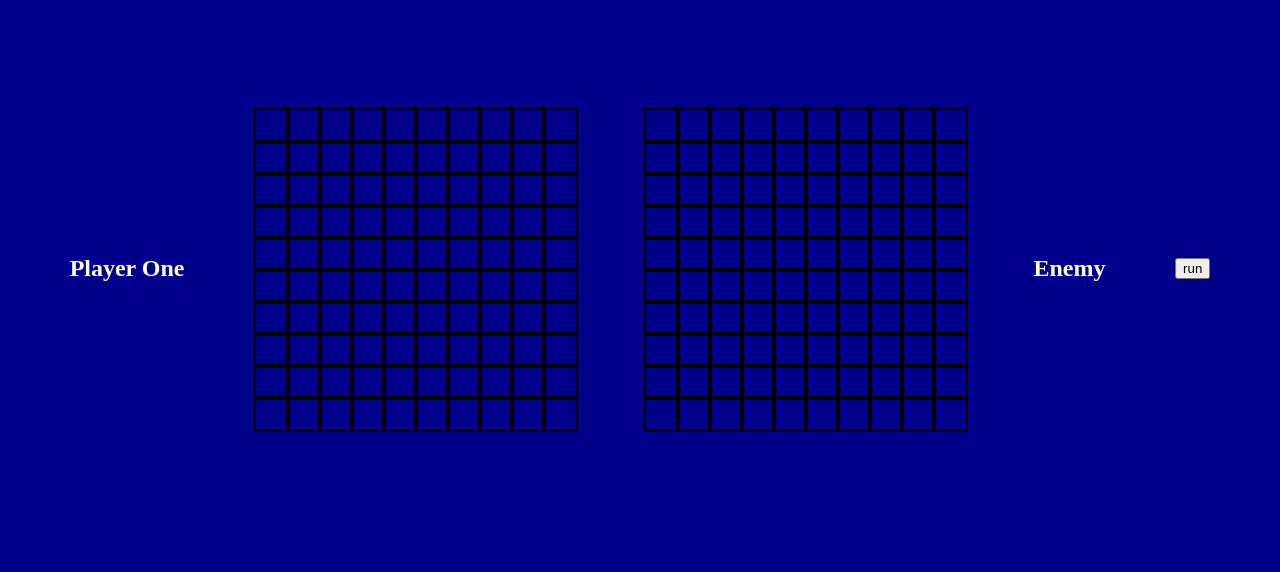
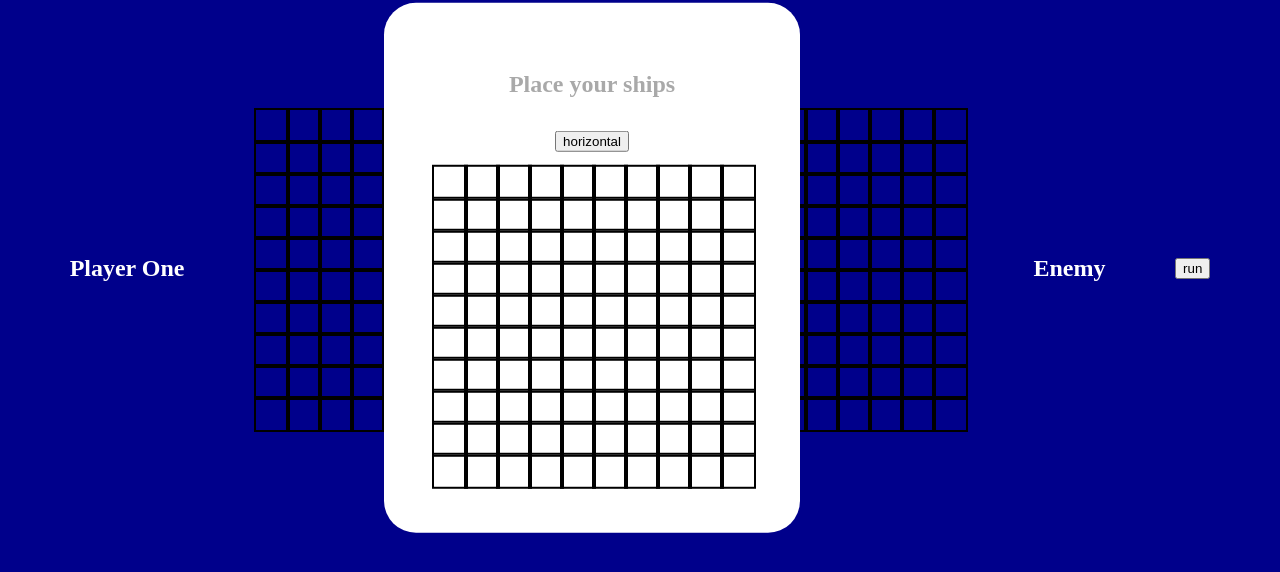
Before and after one commit to mhickner44/battleShip, a website built with webpack: page dist/index.html in a window 1280 px wide. Shown: the part 132-704 px from the top of the page. Built offline with nearby package versions, Linux system fonts and the light colour scheme; files whose address does not match are found by name.

Commit message:
ship placement pop up on screen

```diff
--- a/src/dom.js
+++ b/src/dom.js
@@ -61,20 +61,20 @@ const addGridListeners = (enemyGrid) => {
 };
 
 
-function endGame(result,winner) {
+function endGame(result, winner) {
   if (result == true) {
     //place pop up over the board\
 
 
     const popUpContainer = document.createElement("div");
-    popUpContainer.className="popUpContainer"
+    popUpContainer.className = "popUpContainer"
     const text = document.createElement("h2");
-    text.textContent="Game Over!";
+    text.textContent = "Game Over!";
     const winnerText = document.createElement("h2");
-    winnerText.className="winnerText";
-    winnerText.textContent="You "+winner;
-    const replayBtn=document.createElement("button");
-    replayBtn.textContent="Replay?"
+    winnerText.className = "winnerText";
+    winnerText.textContent = "You " + winner;
+    const replayBtn = document.createElement("button");
+    replayBtn.textContent = "Replay?"
 
     //add all elements
     popUpContainer.appendChild(text);
@@ -88,42 +88,33 @@ function endGame(result,winner) {
 
 
 
-//function gridSelection(playerBoard1,playerBoard2) {
-// function gridEvents() {
+function boardSetup(){
+  const setupContainer = document.createElement("div");
+  setupContainer.classList = "setupContainer";
 
-//     document.querySelectorAll('.block').forEach(gridElement => {
-//         gridElement.addEventListener('click', event => {
-//             //handle click
-//             let row = gridElement.getAttribute("data-rows")
-//             let column = gridElement.getAttribute("data-column");
-//             //place a ship on this spot
-//             //or return the cooridnates to the game loop and placethe ship
-//             //return the grid that was selected
+  //Place Ships text
+  const text = document.createElement("h2");
+  text.textContent = "Place your ships";
+  //change orientation button
+  const orientBtn = document.createElement("button");
+  orientBtn.textContent = "horizontal";
+  orientBtn.classList="orientBtn";
 
-//             //will need to add what grid the selection came from
-//             // //blur the other one or something
-//             selection = {row,column}
-//             console.log(selection);
-//         })
-//     })
-// }
-// function shipPlacement() {
-//     //try to get one of the grid div elements that is on the board.
-//     document.querySelectorAll('.some-class').forEach(gridElement => {
-//         gridElement.addEventListener('click', event => {
-//             //handle click
-//             let row = gridElement.getAttribute("data-rows")
-//             let column = gridElement.getAttribute("data-column");
-//             //place a ship on this spot
-// //or return the cooridnates to the game loop and plaec the ship
+  //grid
+  let grid = game.renderBoard();
 
-//            // p1Board.shipHorizontal(p1carrier, 0, 1);
 
-//         })
-//     })
-// }
+
+  //append all nodes
+  setupContainer.appendChild(text);
+  setupContainer.appendChild(orientBtn);
+  setupContainer.appendChild(grid);
+
+  return setupContainer;
+
+}
 
 
 
 
-export { newGame, addGridListeners,endGame };
+export { newGame, addGridListeners, endGame, boardSetup };
--- a/src/gameDriver.js
+++ b/src/gameDriver.js
@@ -4,10 +4,12 @@ import { newGame, addGridListeners, endGame } from './dom.js';
 import gameBoard from './gameBoard';
 import { fillBoard, fillBoardTemp } from './gameLogic';
 import { player } from './player';
+import { boardSetup } from './dom.js';
 
 
 
-//player board temporarily
+
+
 
 
 document.body.appendChild(newGame());
@@ -30,10 +32,12 @@ let ships = AIBoard.getShips();
 let enemyGrid = document.getElementById("enemyGrid");
 addGridListeners(enemyGrid);
 
-//handle turns
+//
+//display the popup selection for ship placement
+document.body.appendChild(boardSetup());
 
 
-
+//handle turns
 function handleAttack(row, column, gridElement) {
     //players attack
 
--- a/src/style.css
+++ b/src/style.css
@@ -1,12 +1,3 @@
-/*
-#root{
-    position: absolute;
-    top: 0;
-    left: 0;
-    height: 100%;
-    width: 100%;
-} */
-
 
 .boardContainer {
     position: absolute;
@@ -36,8 +27,25 @@
     color:darkgray;
     width: 40%;
     height: 12em;
+}
 
+.setupContainer{
+    position: absolute;
+    left: 30%;
+
+    top: 50%;
+    transform: translateY(-50%);
+   text-align: center;
+
+    background-color: white;
+    border: 2px black;
+    border-radius: 2em;
+    color:darkgray;
+    width: fit-content;
+    height: fit-content;
+    padding: 3em;
 }
+
 .block {
     border: 1px solid black;
     width: 100%;
@@ -128,5 +136,5 @@ body {
 }
 
 .orientBtn {
-    margin: 1.5em;
+    margin: 1em;
 }
```
